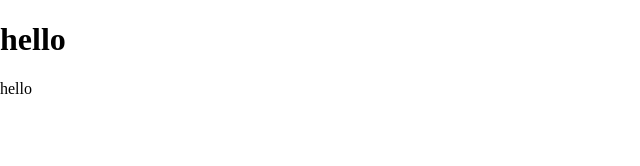
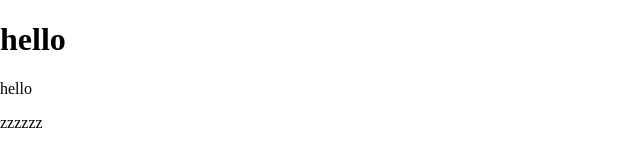
Before and after one commit to henilkakadiya111/learning-git, a plain HTML site: page index.html in a window 1280 px wide. Shown: the full height of the page, 0-640 px from the left. Drawn offline with Linux system fonts and the light colour scheme.

Commit message:
lelollll

```diff
--- a/index.html
+++ b/index.html
@@ -10,5 +10,6 @@
 <body>
     <h1>hello</h1>
     <p>hello</p>
+    <p>zzzzzz</p>
 </body>
 </html>
```
